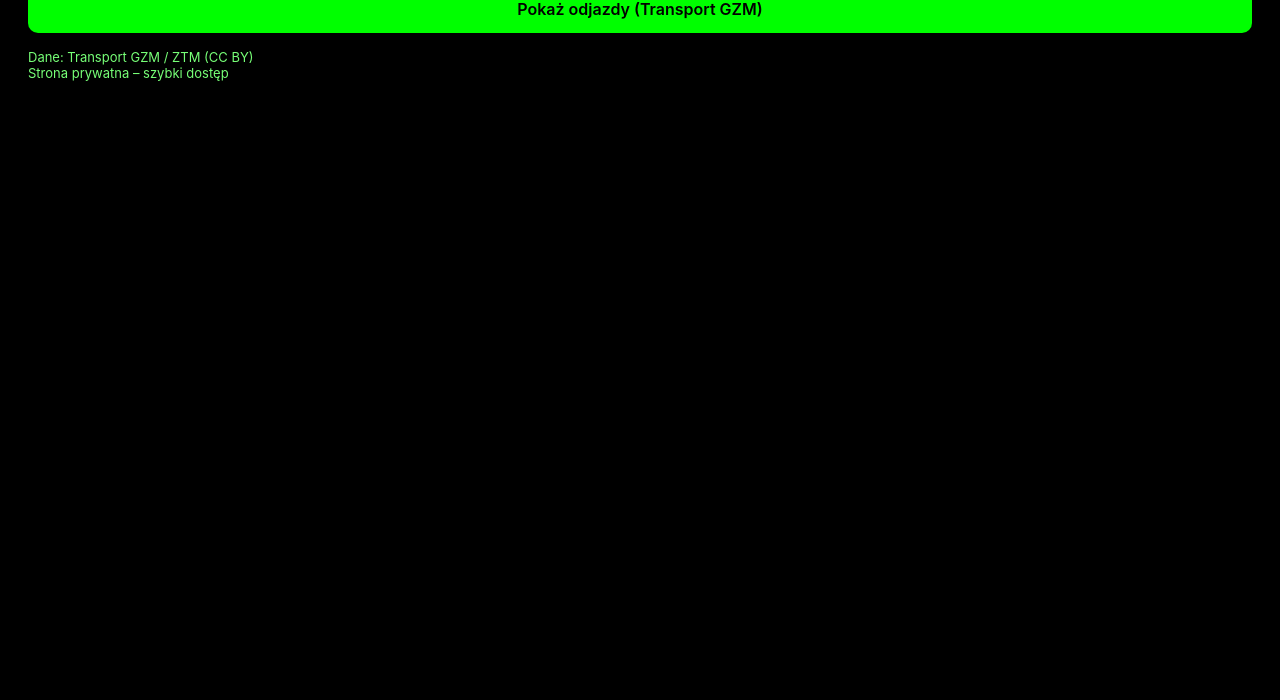
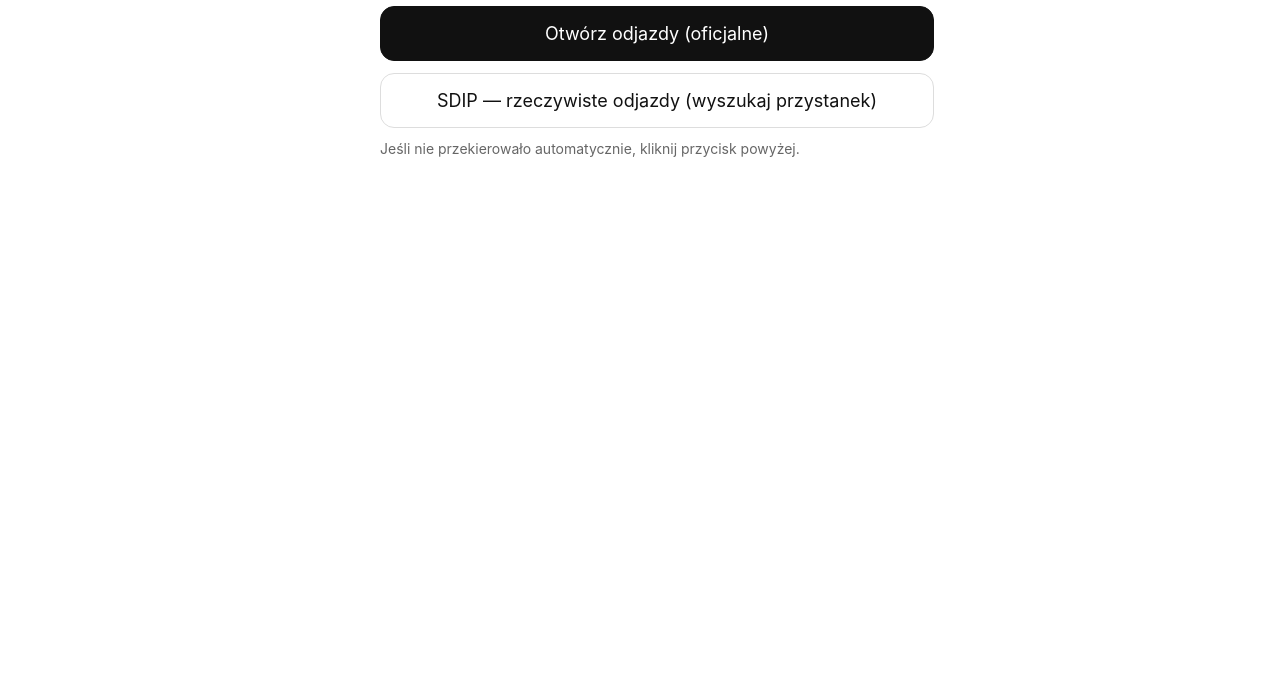
Before and after one commit to kato7755/gzm-odjazd, a plain HTML site: page index.html in a window 1280 px wide. Shown: the part 100-800 px from the top of the page. Drawn offline with Linux system fonts and the light colour scheme.

Commit message:
Update index.html

```diff
--- a/index.html
+++ b/index.html
@@ -1,51 +1,33 @@
 <!doctype html>
 <html lang="pl">
 <head>
-  <meta charset="utf-8">
-  <meta name="viewport" content="width=device-width, initial-scale=1">
-  <title>Józefowiec Jabłoniowa – odjazdy</title>
+  <meta charset="utf-8" />
+  <meta name="viewport" content="width=device-width, initial-scale=1" />
+  <title>Józefowiec Jabłoniowa — odjazdy</title>
+
+  <!-- automatyczne przejście po 1 sekundzie -->
+  <meta http-equiv="refresh" content="1; url=https://rj.transportgzm.pl/v2/rozklady/przystanek/stop/3228/" />
+
   <style>
-    body {
-      font-family: -apple-system, system-ui, Segoe UI, Roboto, Arial, sans-serif;
-      background: #000;
-      color: #0f0;
-      padding: 20px;
-    }
-    h1 {
-      font-size: 22px;
-      margin-bottom: 16px;
-    }
-    a {
-      display: block;
-      margin-top: 12px;
-      padding: 14px;
-      background: #0f0;
-      color: #000;
-      text-decoration: none;
-      font-weight: 600;
-      border-radius: 10px;
-      text-align: center;
-    }
-    .small {
-      margin-top: 16px;
-      color: #7f7;
-      font-size: 13px;
-    }
+    body{font-family:-apple-system,BlinkMacSystemFont,"Segoe UI",Roboto,Arial; padding:24px; max-width:520px; margin:0 auto;}
+    a,button{display:block; width:100%; padding:16px; font-size:18px; border-radius:14px; border:1px solid #ddd; background:#fff; margin:12px 0; text-align:center; text-decoration:none; color:#111;}
+    .primary{background:#111; color:#fff; border-color:#111;}
+    .hint{color:#666; font-size:14px; margin-top:10px;}
   </style>
 </head>
 <body>
+  <h1>Józefowiec Jabłoniowa</h1>
 
-<h1>Józefowiec Jabłoniowa</h1>
+  <a class="primary" href="https://rj.transportgzm.pl/v2/rozklady/przystanek/stop/3228/">
+    Otwórz odjazdy (oficjalne)
+  </a>
 
-<a href="https://rj.transportgzm.pl/v2/rozklady/przystanek/stop/3228/?lang=pl"
-   target="_blank" rel="noopener">
-  Pokaż odjazdy (Transport GZM)
-</a>
+  <a href="https://sdip.transportgzm.pl/">
+    SDIP — rzeczywiste odjazdy (wyszukaj przystanek)
+  </a>
 
-<div class="small">
-  Dane: Transport GZM / ZTM (CC BY)<br>
-  Strona prywatna – szybki dostęp
-</div>
-
+  <div class="hint">
+    Jeśli nie przekierowało automatycznie, kliknij przycisk powyżej.
+  </div>
 </body>
 </html>
```
